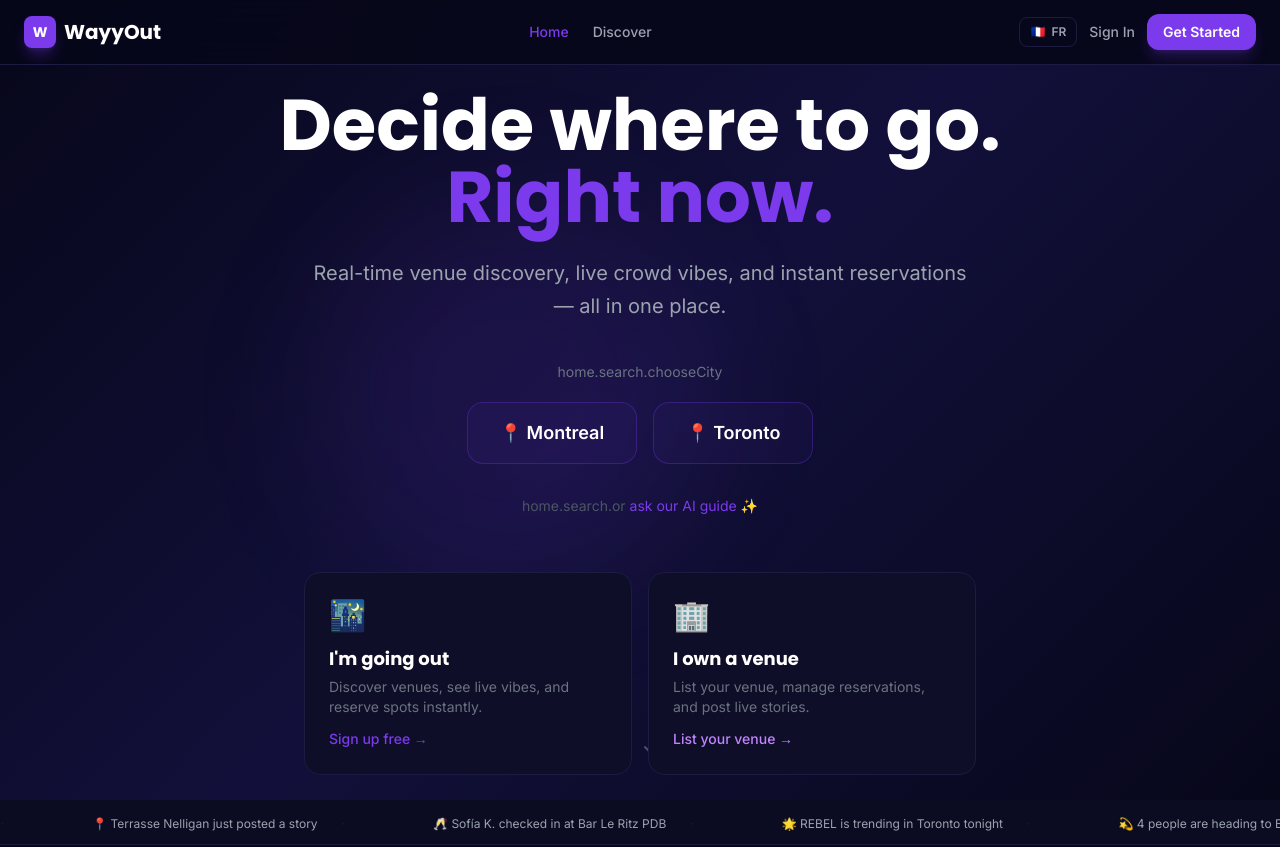
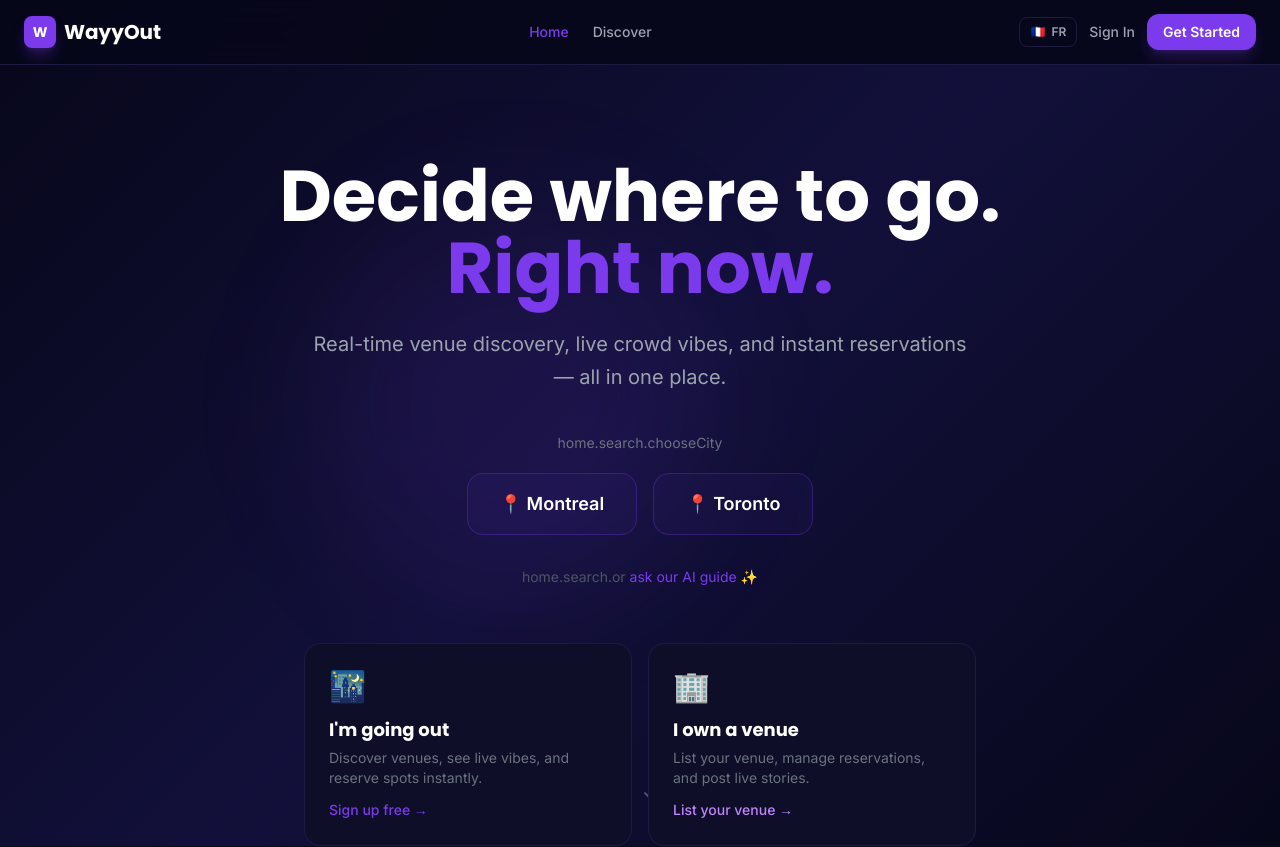
Before and after one commit to londondonswayy/WayyOut, a React (Create React App) app in the folder frontend/: page / in a window 1280 px wide. Shown: the top 847 px of the page. Built offline with nearby package versions, Linux system fonts and the light colour scheme; no server answers.

Commit message:
Add top padding to hero content for better spacing

```diff
--- a/frontend/src/pages/Home.js
+++ b/frontend/src/pages/Home.js
@@ -44,7 +44,7 @@ export default function Home() {
         <div className="absolute top-1/4 left-1/4 w-96 h-96 bg-primary/10 rounded-full blur-3xl pointer-events-none" />
         <div className="absolute bottom-1/4 right-1/4 w-96 h-96 bg-accent-purple/10 rounded-full blur-3xl pointer-events-none" />
 
-        <div className="relative z-10 text-center px-4 max-w-5xl mx-auto">
+        <div className="relative z-10 text-center px-4 max-w-5xl mx-auto pt-16 md:pt-24">
           <h1 className="font-display font-bold text-5xl md:text-7xl text-white mb-6 leading-tight">
             {t('home.hero.title')}<br />
             <span className="text-primary">{t('home.hero.highlight')}</span>
```
